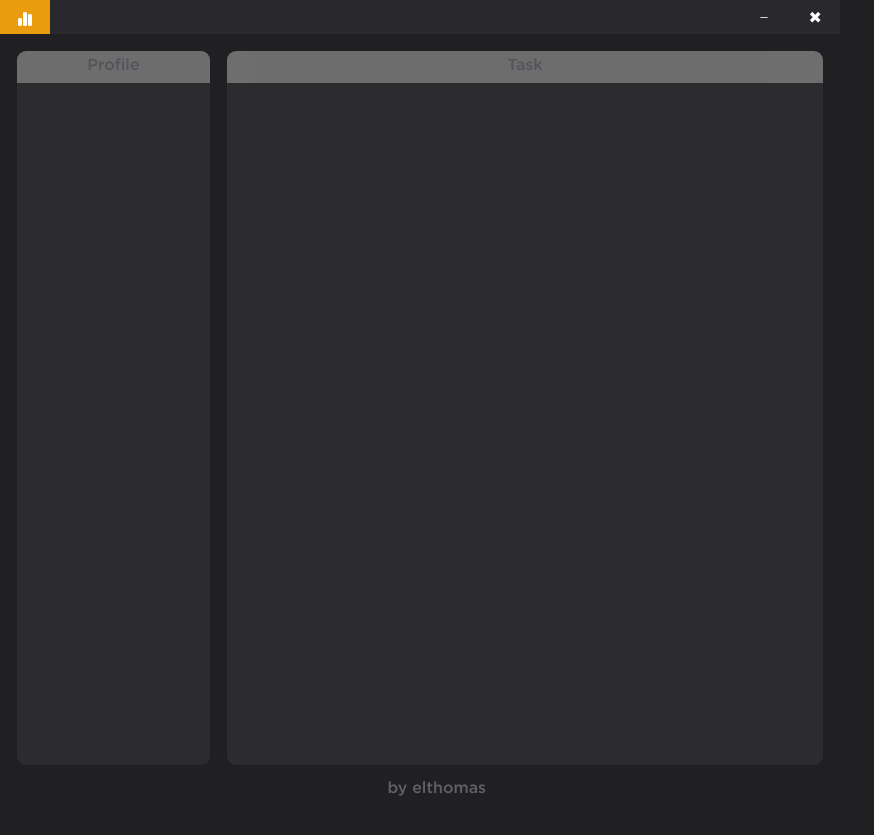
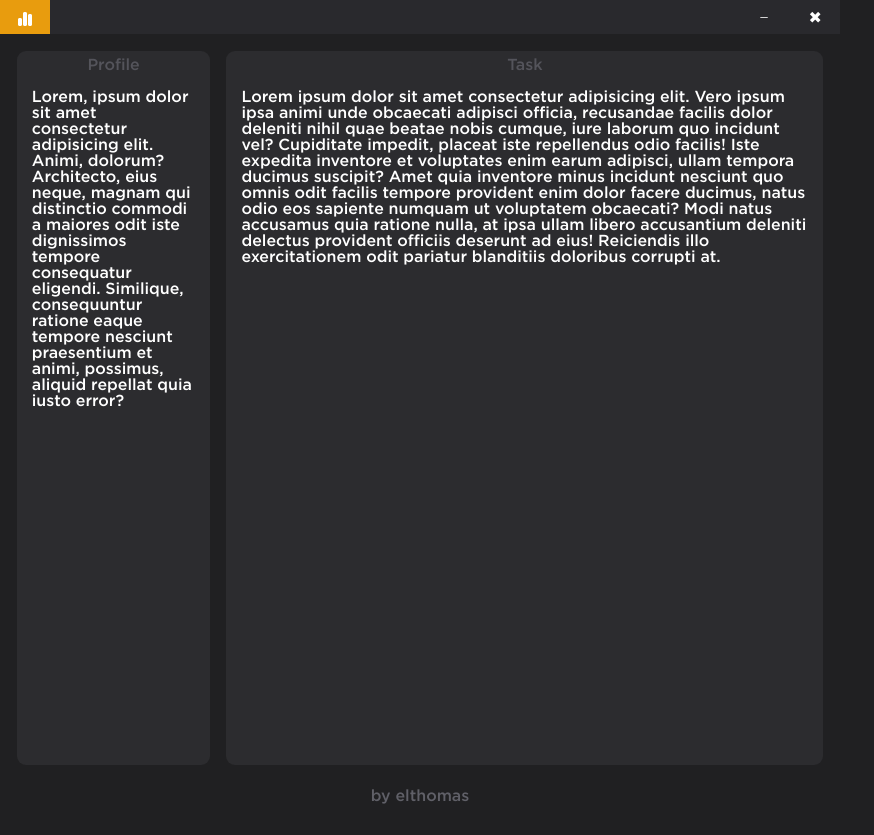
Before and after one commit to thomasperge/ToDo-App, an Electron app: page index.html in a window 840 px wide. Shown: the whole page, 874 px wide, since content can reach past the window. Drawn offline with Linux system fonts and the light colour scheme.

Commit message:
small change

```diff
--- a/index.html
+++ b/index.html
@@ -9,6 +9,7 @@
   </head>
   <body>
 
+    <!-- TitleBar -->
     <div class="titlebar">
       <nav>
         <div class="left-nav">
@@ -22,16 +23,19 @@
       </nav>
     </div>
 
+    <!-- Container -->
     <div class="container">
       <div class="profile">
         <div class="titlePart">Profile</div>
+        <div class="content">Lorem, ipsum dolor sit amet consectetur adipisicing elit. Animi, dolorum? Architecto, eius neque, magnam qui distinctio commodi a maiores odit iste dignissimos tempore consequatur eligendi. Similique, consequuntur ratione eaque tempore nesciunt praesentium et animi, possimus, aliquid repellat quia iusto error?</div>
       </div>
 
       <div class="task">
         <div class="titlePart">Task</div>
+        <div class="content">Lorem ipsum dolor sit amet consectetur adipisicing elit. Vero ipsum ipsa animi unde obcaecati adipisci officia, recusandae facilis dolor deleniti nihil quae beatae nobis cumque, iure laborum quo incidunt vel? Cupiditate impedit, placeat iste repellendus odio facilis! Iste expedita inventore et voluptates enim earum adipisci, ullam tempora ducimus suscipit? Amet quia inventore minus incidunt nesciunt quo omnis odit facilis tempore provident enim dolor facere ducimus, natus odio eos sapiente numquam ut voluptatem obcaecati? Modi natus accusamus quia ratione nulla, at ipsa ullam libero accusantium deleniti delectus provident officiis deserunt ad eius! Reiciendis illo exercitationem odit pariatur blanditiis doloribus corrupti at.</div>
       </div>
 
-      <div class="credit"><p>by elthomas</p></div>
+      <div class="credit">by elthomas</div>
     </div>
 
     <script src="src/menu/menu.js" defer type="module"></script>
--- a/src/styles/style.css
+++ b/src/styles/style.css
@@ -84,35 +84,36 @@ nav {
 /* === Content Task and Profile === */
 .container {
   overflow: hidden;
-  width: 100%;
+  width: auto;
   margin: 0;
   height: 92vh;
-  color: #e89c0e;
   padding: 2%;
-  padding-bottom: 5vh;
+  padding-bottom: 6vh;
 }
 
 .profile {
   float: left;
-  width: 23%;
+  width: 24%;
+  height: 97%;
+  margin-right: 2%;
+  background-color: #2c2c2f;
+  border-radius: 9px;
+  overflow: hidden;
+  margin-bottom: 3vh;
+}
+
+.task {
+  width: auto;
+  /* width: 74%; */
   height: 97%;
   background-color: #2c2c2f;
   border-radius: 9px;
   overflow: hidden;
-}
-
-.task {
-  margin-left: 25%;
-  left: 0;
-  width: 71%;
-  height: 97%;
-  background-color: #2c2c2f;
-  border-radius: 9px;
-  overflow: hidden;
+  margin-bottom: 3vh;
 }
 
 .titlePart {
-  background-color: gray;
+  /* background-color: gray; */
   font-size: auto;
   opacity: 78%;
   text-align: center;
@@ -124,6 +125,14 @@ nav {
   font-family: 'SpotifyMedium';
 }
 
+.content {
+  color: white;
+  padding: 15px;
+  padding-top: 7px;
+  width: auto;
+  height: 100%;
+  font-family: 'SpotifyMedium';
+}
 
 /* ==== Credit - End Page ==== */
 .credit{
```
